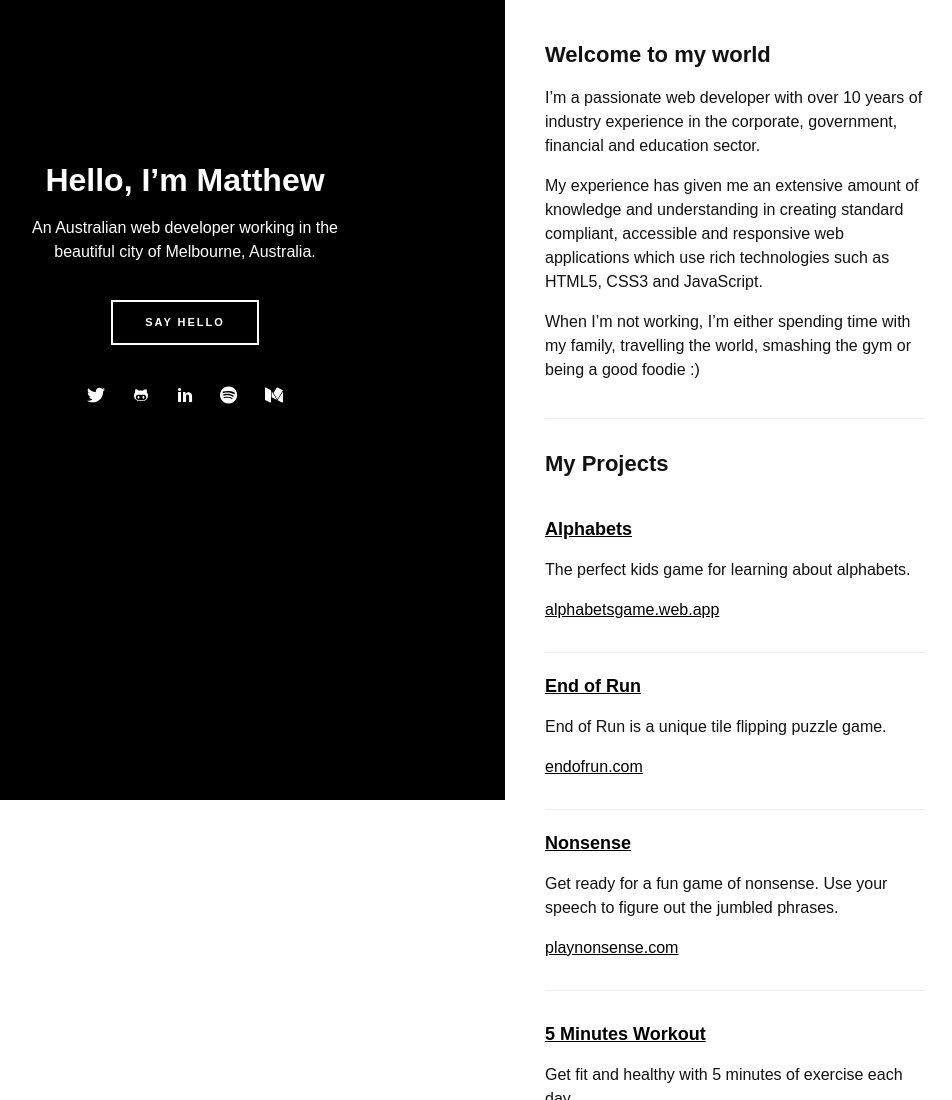
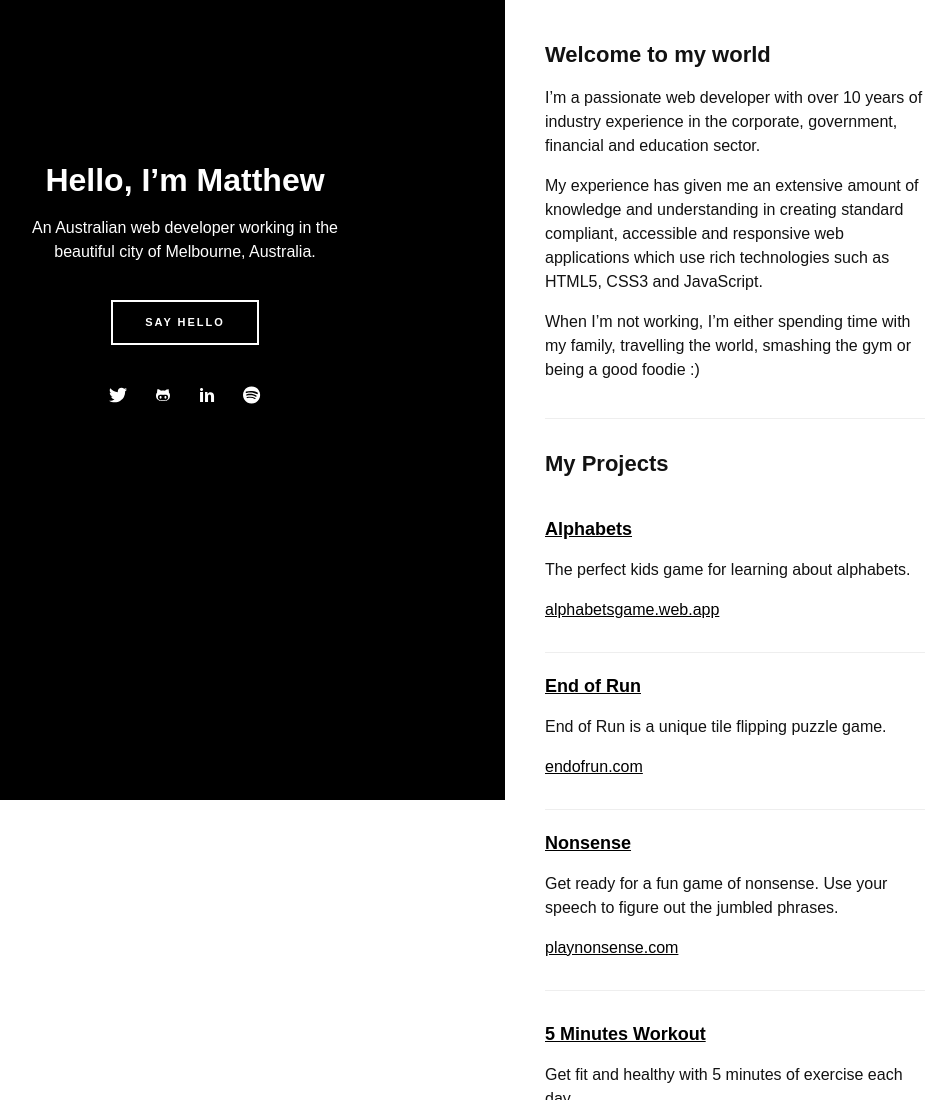
Before and after one commit to matthewhartman/matthewhartman.com.au, a plain HTML site: page index.html in a window 1280 px wide. Shown: the top 1100 px of the page, without its empty margins (135-1087 px from the left). Drawn offline with Linux system fonts and the light colour scheme.

Commit message:
Removed Medium link

```diff
--- a/index.css
+++ b/index.css
@@ -210,7 +210,6 @@ hr {
 .icon-github { background: url(img/github.svg) 50% 50% no-repeat; }
 .icon-linkedin { background: url(img/linkedin.svg) 50% 50% no-repeat; }
 .icon-spotify { background: url(img/spotify.svg) 50% 50% no-repeat; }
-.icon-medium { background: url(img/medium.svg) 50% 50% no-repeat; }
 
 .item-twitter {
   animation-duration: .8s;
@@ -234,12 +233,6 @@ hr {
   animation-duration: .8s;
   animation-fill-mode: both;
   animation-delay: 1.7s;
-  animation-name: fadeInLeft;
-}
-.item-medium {
-  animation-duration: .8s;
-  animation-fill-mode: both;
-  animation-delay: 1.8s;
   animation-name: fadeInLeft;
 }
 
--- a/index.html
+++ b/index.html
@@ -59,13 +59,6 @@
           <a title="Spotify" class="icon icon-spotify" href="https://open.spotify.com/user/matthew.hartman">
             <span class="sr">
               Spotify
-            </span>
-          </a>
-        </li>
-        <li class="item-medium">
-          <a title="Medium" class="icon icon-medium" href="https://medium.com/@matthewhartmanau">
-            <span class="sr">
-              Medium
             </span>
           </a>
         </li>
```
Also changed, not shown: img/medium.svg (deleted).
